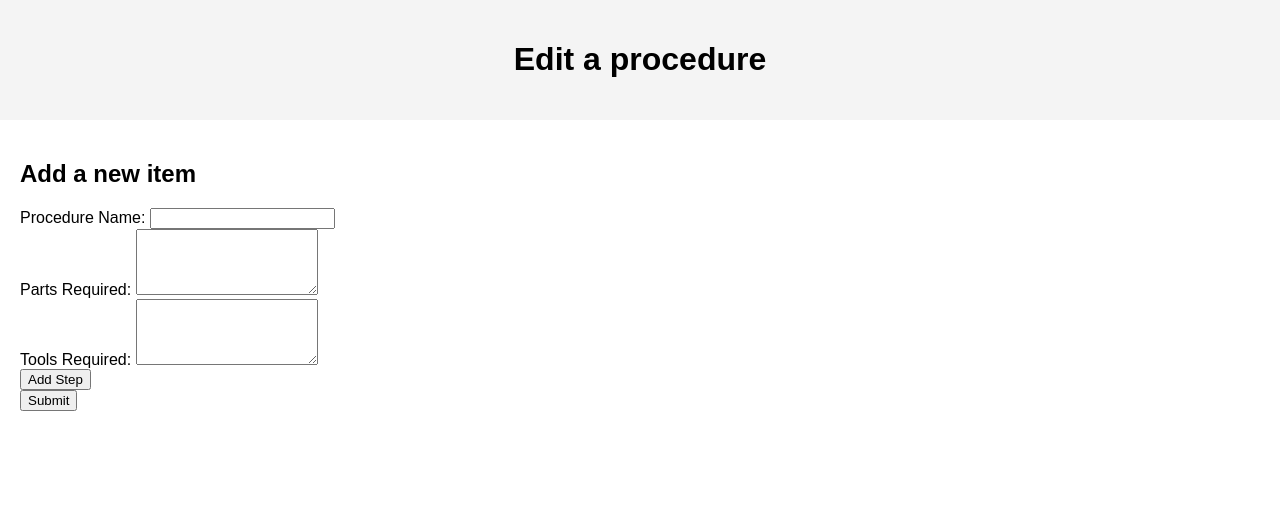
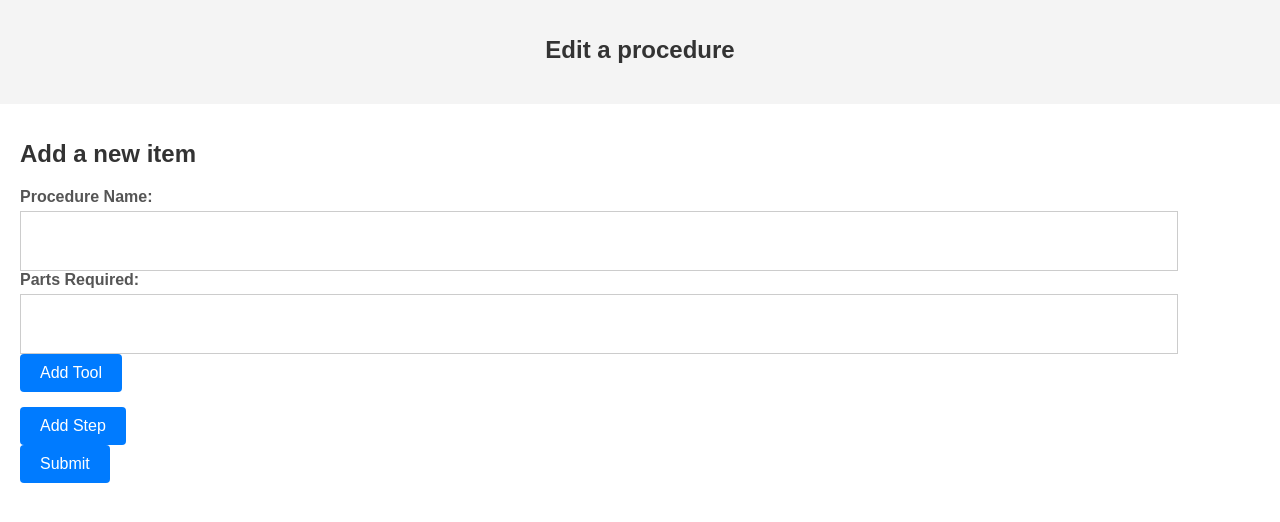
Before and after one commit to b0b3000/CITS3005Project, a Flask app: page /create in a window 1280 px wide. Shown: the part 46-568 px from the top of the page. Run offline with Flask 3, Linux system fonts and the light colour scheme; parts of the project's set-up code (start-up, migrations or seed data) failed here and were passed over.

Commit message:
added tool checker

```diff
--- a/flaskapp/static/create.js
+++ b/flaskapp/static/create.js
@@ -38,3 +38,8 @@ function addStep() {
 
     stepsList.appendChild(listItem);
 }
+
+
+function submitProcedure() {
+
+}
--- a/flaskapp/static/styles.css
+++ b/flaskapp/static/styles.css
@@ -297,3 +297,62 @@ body {
     margin-left: 20px;
     display: none;
 }
+
+
+#add {
+    background-color: #fff;
+    padding: 20px;
+    margin: 20px auto;
+    border-radius: 8px;
+    box-shadow: 0 0 10px rgba(0, 0, 0, 0.1);
+    max-width: 600px;
+}
+
+h1 {
+    font-size: 24px;
+    margin-bottom: 20px;
+    color: #333;
+}
+
+label {
+    display: block;
+    margin-bottom: 5px;
+    font-weight: bold;
+    color: #555;
+}
+
+input[type="text"],
+textarea {
+    width: 90%;
+    padding: 20px;
+    border: 1px solid #ccc;
+    font-size: 16px;
+}
+
+button {
+    background-color: #007bff;
+    color: #fff;
+    border: none;
+    padding: 10px 20px;
+    border-radius: 4px;
+    cursor: pointer;
+    font-size: 16px;
+}
+
+button:hover {
+    background-color: #0056b3;
+}
+
+#steps_list {
+    list-style-type: none;
+    padding: 0;
+    margin-bottom: 15px;
+}
+
+#steps_list li {
+    background-color: #f8f9fa;
+    padding: 10px;
+    border: 1px solid #ddd;
+    border-radius: 4px;
+    margin-bottom: 5px;
+}
--- a/flaskapp/templates/create.html
+++ b/flaskapp/templates/create.html
@@ -1,30 +1,41 @@
 {% extends "base.html" %} {% block title %}Edit {% endblock %} {% block header
 %}Edit a procedure{% endblock %} {% block content %}
-<section id="add">
 <h1>Add a new item</h1>
-    <form action="/create_procedure" method="post">
+<form action="/create_procedure" method="post"></form>
 <div>
     <label for="procedure_name">Procedure Name:</label>
     <input type="text" id="procedure_name" name="procedure_name" required>
 </div>
 <div>
     <label for="parts_required">Parts Required:</label>
-            <textarea id="parts_required" name="parts_required" rows="4" required></textarea>
+    <input type="text" id="parts_required" name="parts_required" rows="4" required></textarea>
 </div>
 <div>
-            <label for="tools_required">Tools Required:</label>
-            <textarea id="tools_required" name="tools_required" rows="4" required></textarea>
+    <button type="button" onclick="addTool()">Add Tool</button>
+    <ul id="tools_list"></ul>
+    <script>
+        function addTool() {
+            const toolsList = document.getElementById('tools_list');
+            const newTool = document.createElement('li');
+            newTool.style.listStyleType = 'none';
+            const toolInput = document.createElement('input');
+            toolInput.type = 'text';
+            toolInput.name = 'tools_required[]';
+            toolInput.required = true;
+            newTool.appendChild(toolInput);
+            toolsList.appendChild(newTool);
+        }
+    </script>
 </div>
 <ul id="steps_list"></ul>
 <button type="button" onclick="addStep()">Add Step</button>
 
 
 <div>
-            <button type="submit">Submit</button>
+    <button type="submit" onclick="submitProcedure()">Submit</button>
 </div>
 
 </form>
-</section>
 
 {% endblock %} {% block scripts %}
 <script src="static/create.js"></script>
```
Lines whose indentation alone changed are shown as unchanged.
